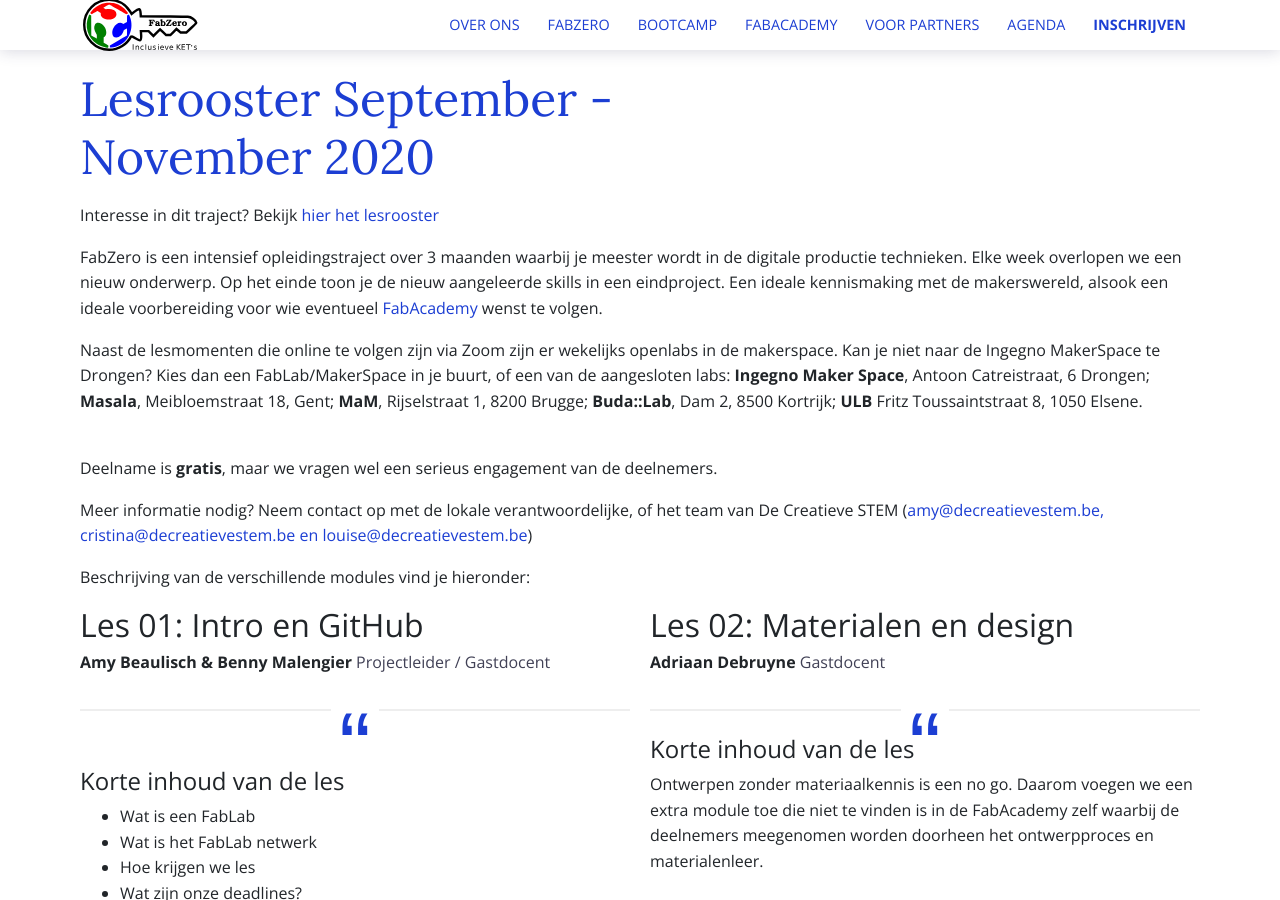
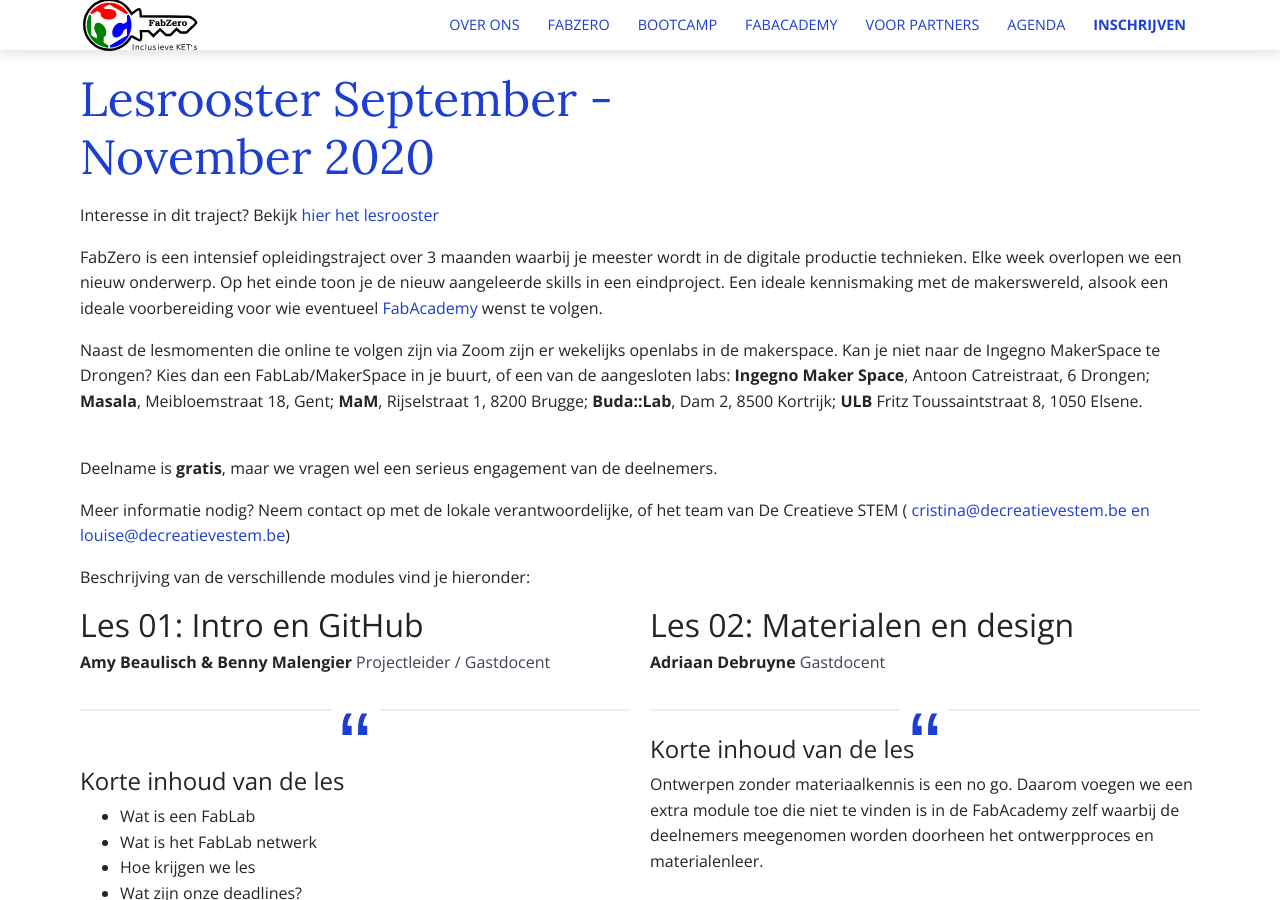
Before and after one commit to IngegnoMakerSpace/inclusievekets, a Jekyll site: the page built from _pages/deelnemers.md, in a window 1280 px wide and 900 px high. Built offline with Jekyll 4.4.1, drawn with Linux system fonts in a browser that asks for light colours.

Commit message:
correct mails

```diff
--- a/_pages/deelnemers.md
+++ b/_pages/deelnemers.md
@@ -54,7 +54,7 @@
 <div class="col-12">
 <p><br>
 Deelname is <strong>gratis</strong>, maar we vragen wel een serieus engagement van de deelnemers.</p>
-<p>Meer informatie nodig? Neem contact op met de lokale verantwoordelijke, of het team van De Creatieve STEM (<a href="mailto:amy@decreatievestem.be;cristina@decreatievestem.be;louise@decreatievestem.be">amy@decreatievestem.be, cristina@decreatievestem.be en louise@decreatievestem.be</a>) </p>
+<p>Meer informatie nodig? Neem contact op met de lokale verantwoordelijke, of het team van De Creatieve STEM (<a href="mailto:cristina@decreatievestem.be;louise@decreatievestem.be"> cristina@decreatievestem.be en louise@decreatievestem.be</a>) </p>
 <p>Beschrijving van de verschillende modules vind je hieronder:</p>
 </div>
 </div>
```
